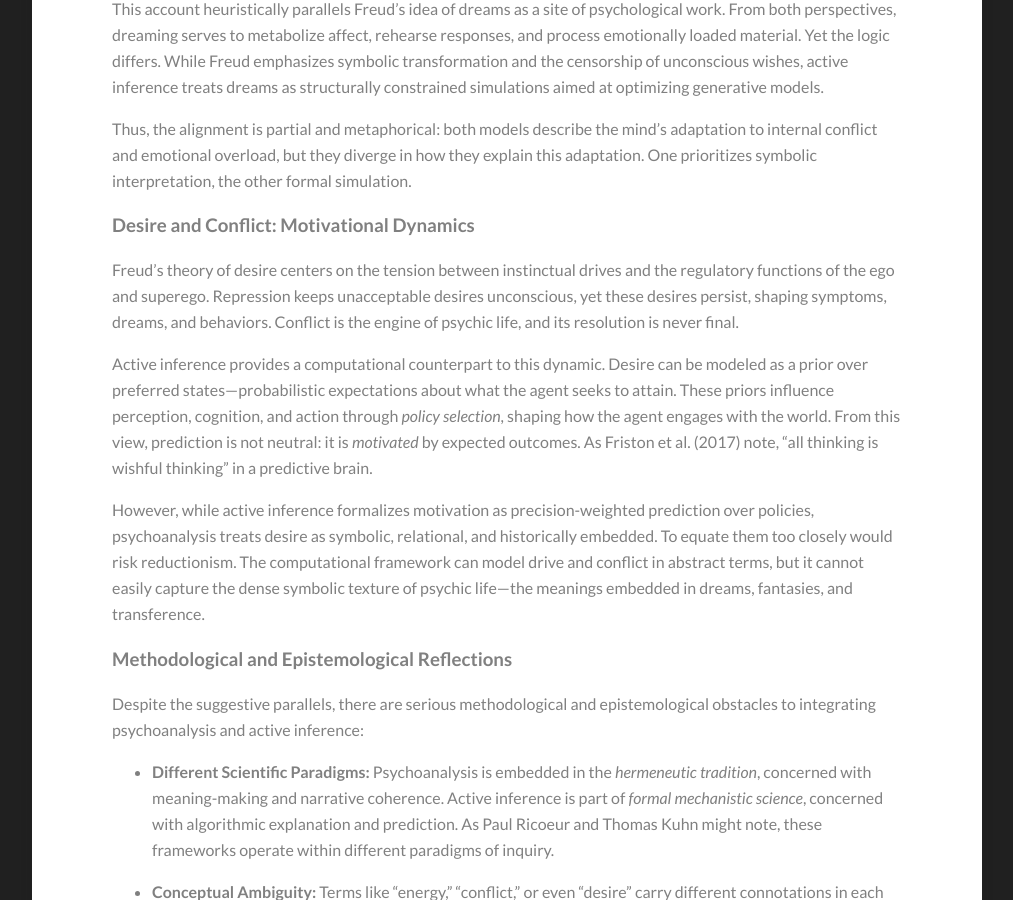
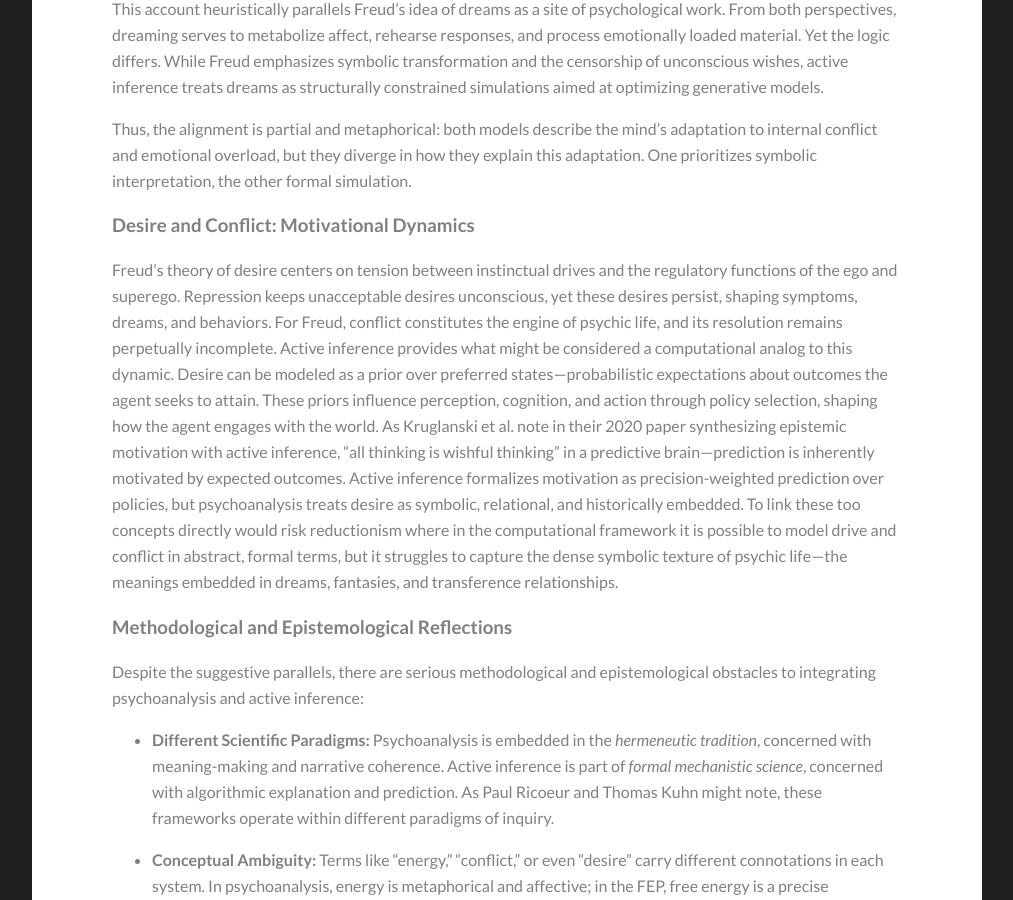
Before and after one commit to Kamran-Afzali/Kamran-Afzali.github.io, a Jekyll site: the page built from _posts/2026-03-25-analysis_FEP_01.md, in a window 1280 px wide and 900 px high, scrolled down 1685 px. Shown: the whole window, without its empty margins (133-1146 px from the left). Built offline with Jekyll 4.4.1, drawn with Linux system fonts in a browser that asks for light colours; our own code applies the rules of GitHub Pages for plain Markdown files; some of the changed text lies outside the part shown.

Commit message:
Update 2026-03-25-analysis_FEP_01.md

```diff
--- a/_posts/2026-03-25-analysis_FEP_01.md
+++ b/_posts/2026-03-25-analysis_FEP_01.md
@@ -32,11 +32,7 @@ Thus, the alignment is partial and metaphorical: both models describe the mind
 
 ### Desire and Conflict: Motivational Dynamics
 
-Freud’s theory of desire centers on the tension between instinctual drives and the regulatory functions of the ego and superego. Repression keeps unacceptable desires unconscious, yet these desires persist, shaping symptoms, dreams, and behaviors. Conflict is the engine of psychic life, and its resolution is never final.
-
-Active inference provides a computational counterpart to this dynamic. Desire can be modeled as a prior over preferred states—probabilistic expectations about what the agent seeks to attain. These priors influence perception, cognition, and action through *policy selection*, shaping how the agent engages with the world. From this view, prediction is not neutral: it is *motivated* by expected outcomes. As Friston et al. (2017) note, “all thinking is wishful thinking” in a predictive brain.
-
-However, while active inference formalizes motivation as precision-weighted prediction over policies, psychoanalysis treats desire as symbolic, relational, and historically embedded. To equate them too closely would risk reductionism. The computational framework can model drive and conflict in abstract terms, but it cannot easily capture the dense symbolic texture of psychic life—the meanings embedded in dreams, fantasies, and transference.
+Freud's theory of desire centers on tension between instinctual drives and the regulatory functions of the ego and superego. Repression keeps unacceptable desires unconscious, yet these desires persist, shaping symptoms, dreams, and behaviors. For Freud, conflict constitutes the engine of psychic life, and its resolution remains perpetually incomplete. Active inference provides what might be considered a computational analog to this dynamic. Desire can be modeled as a prior over preferred states—probabilistic expectations about outcomes the agent seeks to attain. These priors influence perception, cognition, and action through policy selection, shaping how the agent engages with the world. As Kruglanski et al. note in their 2020 paper synthesizing epistemic motivation with active inference, "all thinking is wishful thinking" in a predictive brain—prediction is inherently motivated by expected outcomes. Active inference formalizes motivation as precision-weighted prediction over policies, but psychoanalysis treats desire as symbolic, relational, and historically embedded. To link these too concepts directly would risk reductionism where in the computational framework it is possible to model drive and conflict in abstract, formal terms, but it struggles to capture the dense symbolic texture of psychic life—the meanings embedded in dreams, fantasies, and transference relationships.
 
 
 
@@ -134,13 +128,8 @@ This account bears some resemblance to Freud's idea of dreams as a site of psych
 
 The alignment, then, is partial and heuristic rather than exact. Both models describe adaptation to internal conflict and emotional intensity, but they explain this adaptation through fundamentally different mechanisms—one prioritizing symbolic interpretation, the other formal simulation.
 
-## Desire and Conflict: Motivational Dynamics
 
-Freud's theory of desire centers on tension between instinctual drives and the regulatory functions of the ego and superego. Repression keeps unacceptable desires unconscious, yet these desires persist, shaping symptoms, dreams, and behaviors. For Freud, conflict constitutes the engine of psychic life, and its resolution remains perpetually incomplete.
 
-Active inference provides what might be considered a computational analog to this dynamic. Desire can be modeled as a prior over preferred states—probabilistic expectations about outcomes the agent seeks to attain. These priors influence perception, cognition, and action through policy selection, shaping how the agent engages with the world. As Kruglanski et al. note in their 2020 paper synthesizing epistemic motivation with active inference, "all thinking is wishful thinking" in a predictive brain—prediction is inherently motivated by expected outcomes. [sciencedirect](https://www.sciencedirect.com/science/article/abs/pii/S1364661320300796)
-
-Active inference formalizes motivation as precision-weighted prediction over policies, but psychoanalysis treats desire as symbolic, relational, and historically embedded. To equate them too directly would risk reductionism. The computational framework can model drive and conflict in abstract, formal terms, but it struggles to capture the dense symbolic texture of psychic life—the meanings embedded in dreams, fantasies, and transference relationships. [pmc.ncbi.nlm.nih](https://pmc.ncbi.nlm.nih.gov/articles/PMC9731232/)
 
 ## Methodological and Epistemological Reflections
 
```
Also changed, not shown: other parts of _posts/2026-03-25-analysis_FEP_01.md (+2 -4 lines).
